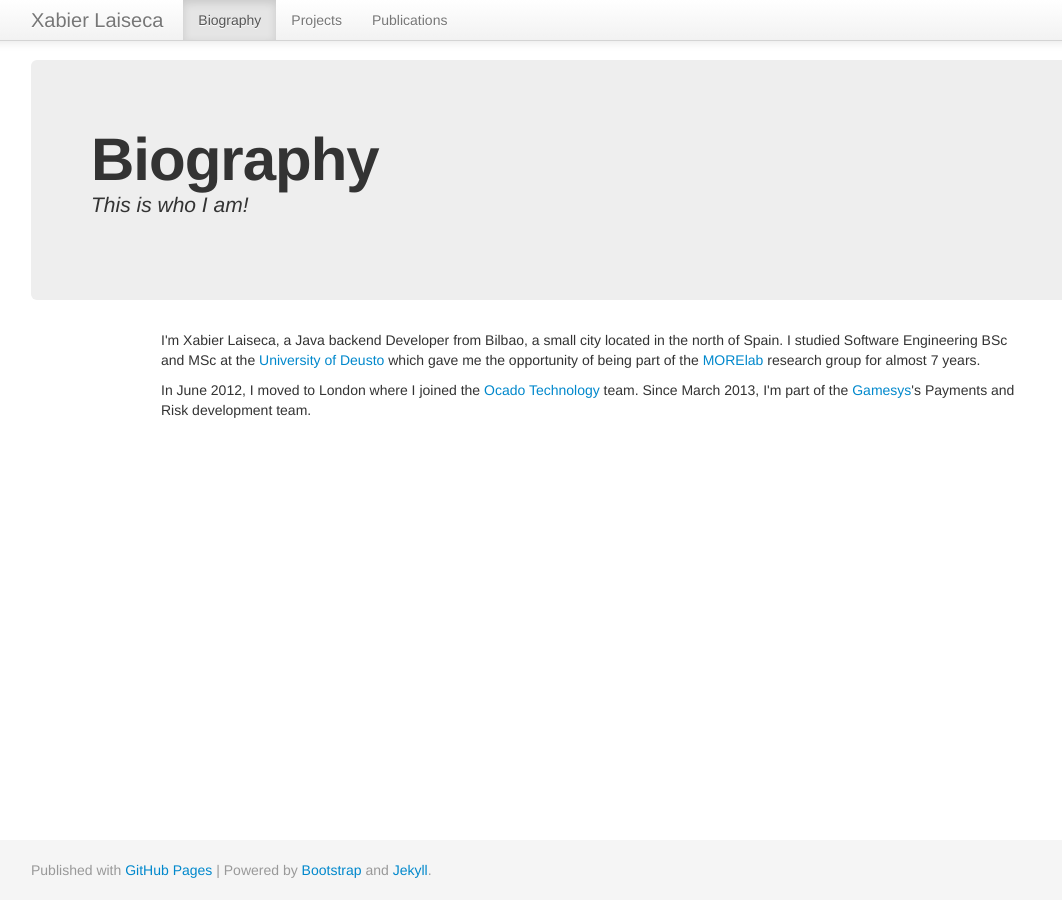
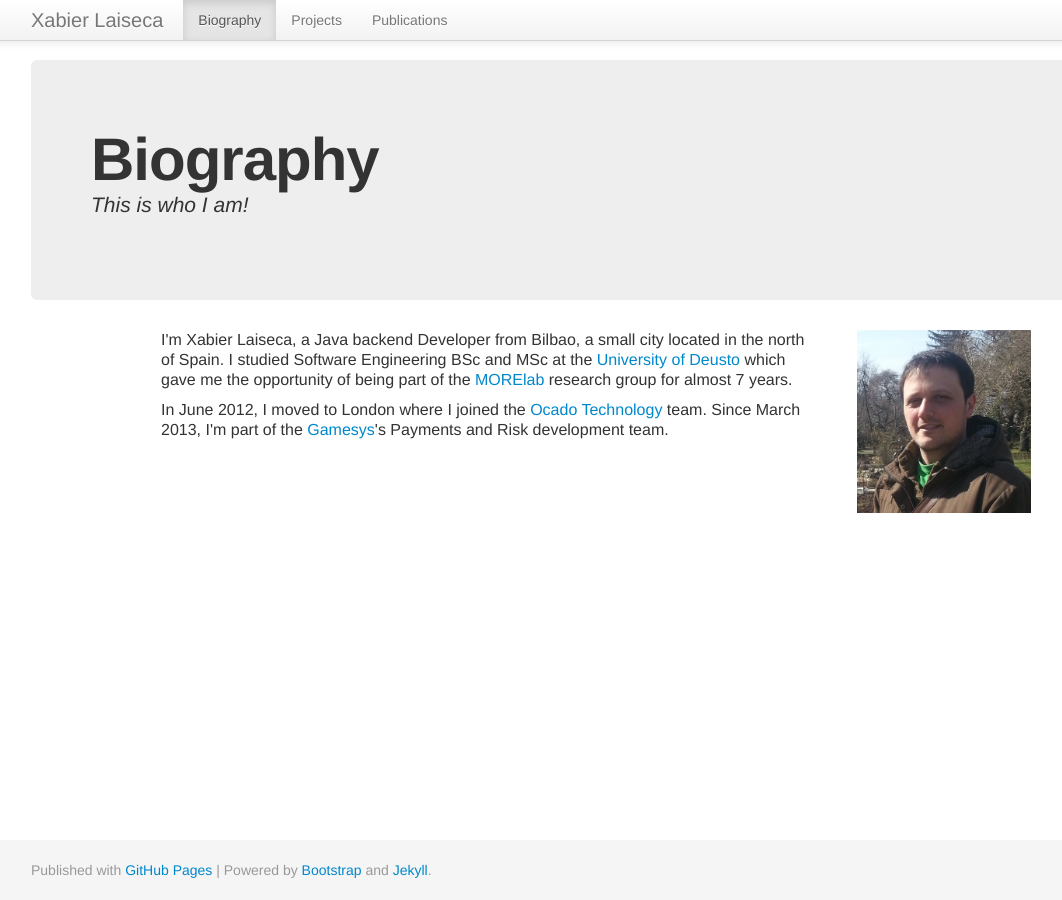
Before and after one commit to xabierlaiseca/xabierlaiseca.github.io, a Jekyll site: the page built from index.html, in a window 1280 px wide. Shown: the whole page, without its empty margins (24-1086 px from the left). Built offline with Jekyll 4.4.1, drawn with Linux system fonts in a browser that asks for light colours.

Commit message:
photo added

```diff
--- a/assets/css/main.css
+++ b/assets/css/main.css
@@ -25,16 +25,34 @@ body {
   background-color: #f5f5f5;
 }
 
+#text-content p {
+	font-size: medium;
+}
+
+#photo {
+	float: right;
+	width: 20%;
+	margin-left: 5%;
+	margin-bottom: 5%;
+}
+
 /* Lastly, apply responsive CSS fixes as necessary */
 @media (max-width: 767px) {
+  #content {
+    padding-top: -20px;
+  }
   #footer {
     margin-left: -20px;
     margin-right: -20px;
     padding-left: 20px;
     padding-right: 20px;
   }
+  .hero-unit {
+    margin-right: -20px;
+    margin-left: -20px;
+  }
+
 }
-
 .container .credit {
   margin: 20px 0;
 }
--- a/index.html
+++ b/index.html
@@ -5,8 +5,9 @@ header_title: Biography
 header_explanation: This is who I am!
 ---
 
-<div id="main_content_wrap" class="outer">
-	<section id="main_content" class="inner">
+<section>
+	<div id="text-content">
+		<img id="photo" src="/images/photo.png" />
 		<p>
 			I'm Xabier Laiseca, a Java backend Developer from Bilbao, a small city located in the north of Spain. I studied Software Engineering
 			BSc and MSc at the <a href="http://www.deusto,es">University of Deusto</a> which gave me the opportunity of being part
@@ -16,5 +17,5 @@ header_explanation: This is who I am!
 			In June 2012, I moved to London where I joined the <a href="http://www.ocadotechnology.com">Ocado Technology</a> team.
 			Since March 2013, I'm part of the <a href="http://www.gamesyscorporate.com">Gamesys</a>'s Payments and Risk development team.
 		</p>
-	</section>
-</div>
+	</div>
+</section>
```
Also changed, not shown: images/photo.png (added).
